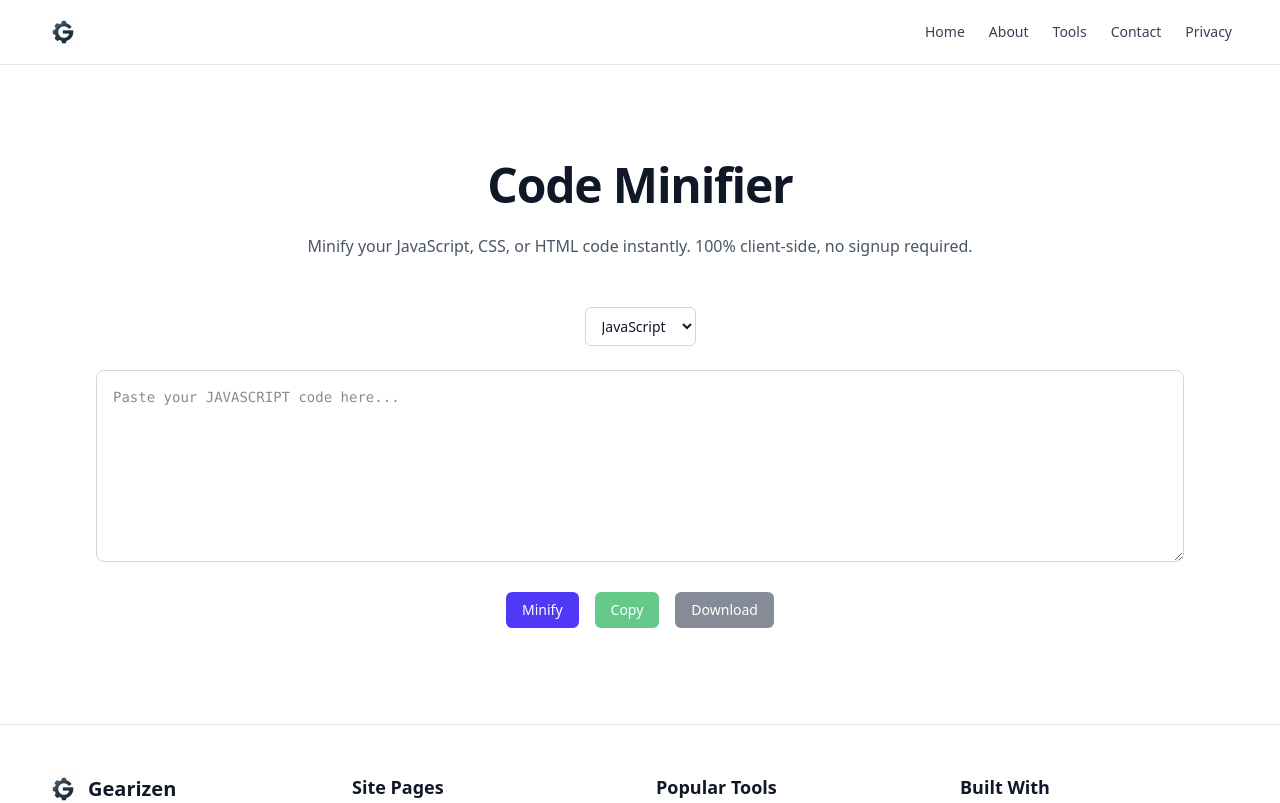
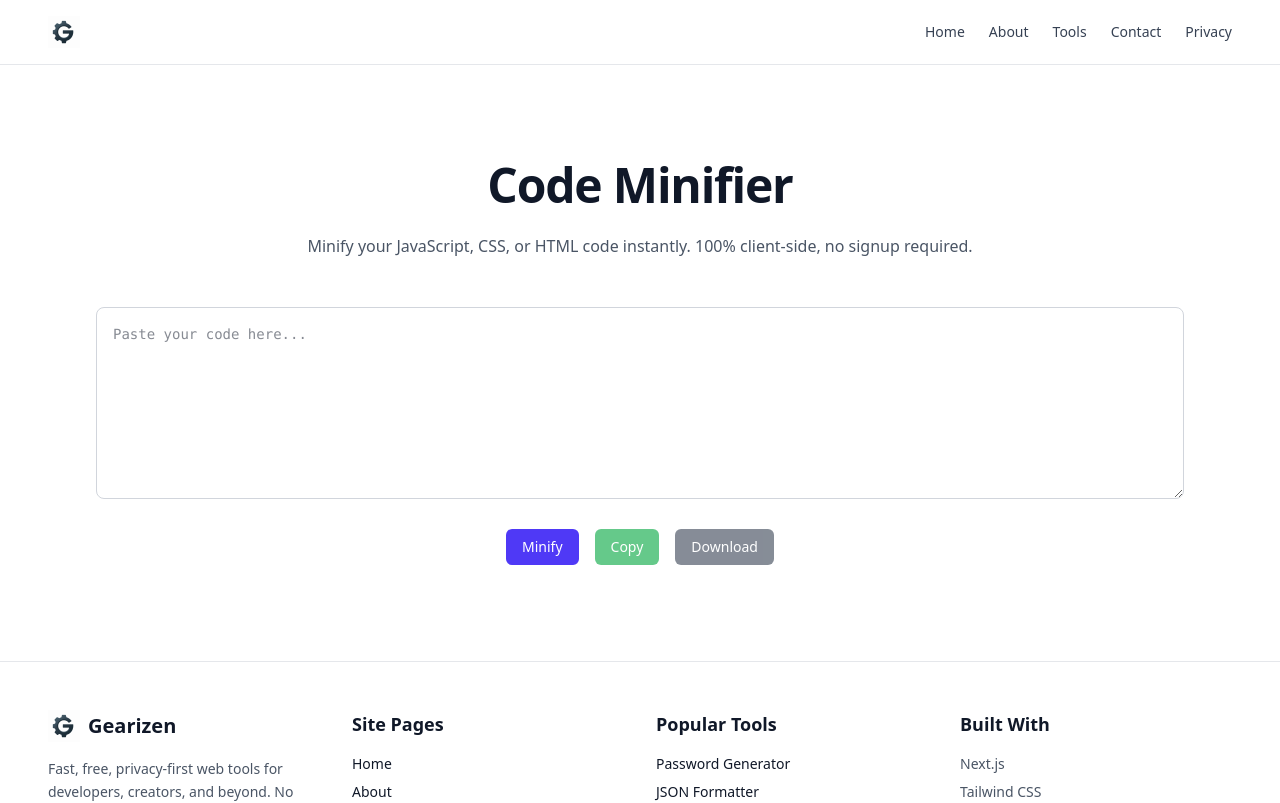
Before and after one commit to tahir-ozcan/gearizen, a Next.js app: page /tools/code-minifier in a window 1280 px wide. Shown: the top 803 px of the page. Built offline with nearby package versions, Linux system fonts and the light colour scheme.

Commit message:
feat(uuid-generator): add generate button

```diff
--- a/app/tools/code-minifier/code-minifier-client.tsx
+++ b/app/tools/code-minifier/code-minifier-client.tsx
@@ -4,13 +4,10 @@
 
 import { useState, ChangeEvent } from "react";
 
-type Language = "javascript" | "css" | "html";
-
 export default function CodeMinifierClient() {
   const [input, setInput] = useState("");
   const [output, setOutput] = useState("");
   const [error, setError] = useState<string | null>(null);
-  const [lang, setLang] = useState<Language>("javascript");
 
   const handleInput = (e: ChangeEvent<HTMLTextAreaElement>) => {
     setInput(e.target.value);
@@ -18,11 +15,6 @@ export default function CodeMinifierClient() {
     setError(null);
   };
 
-  const handleLang = (e: ChangeEvent<HTMLSelectElement>) => {
-    setLang(e.target.value as Language);
-    setOutput("");
-    setError(null);
-  };
 
   const minifyCode = () => {
     try {
@@ -55,12 +47,11 @@ export default function CodeMinifierClient() {
 
   const downloadOutput = () => {
     if (!output) return;
-    const ext = lang === "javascript" ? "js" : lang === "css" ? "css" : "html";
     const blob = new Blob([output], { type: "text/plain" });
     const url = URL.createObjectURL(blob);
     const a = document.createElement("a");
     a.href = url;
-    a.download = `minified.${ext}`;
+    a.download = "minified.txt";
     a.click();
     URL.revokeObjectURL(url);
   };
@@ -82,30 +73,13 @@ export default function CodeMinifierClient() {
         no signup required.
       </p>
 
-      {/* Language selector */}
-      <div className="flex justify-center mb-6">
-        <label htmlFor="lang" className="sr-only">
-          Select language
-        </label>
-        <select
-          id="lang"
-          value={lang}
-          onChange={handleLang}
-          className="border border-gray-300 rounded-md px-3 py-2 text-sm focus:outline-none focus:ring-2 focus:ring-indigo-500 transition"
-        >
-          <option value="javascript">JavaScript</option>
-          <option value="css">CSS</option>
-          <option value="html">HTML</option>
-        </select>
-      </div>
-
       {/* Input */}
       <textarea
         id="code-input"
         aria-label="Code input"
         value={input}
         onChange={handleInput}
-        placeholder={`Paste your ${lang.toUpperCase()} code here...`}
+        placeholder="Paste your code here..."
         className="w-full h-48 p-4 border border-gray-300 rounded-lg font-mono text-sm resize-y focus:outline-none focus:ring-2 focus:ring-indigo-500 transition"
       />
 
--- a/app/tools/uuid-generator/uuid-generator-client.tsx
+++ b/app/tools/uuid-generator/uuid-generator-client.tsx
@@ -1,7 +1,10 @@
 "use client";
+
+import { useState } from "react";
 
 export default function UuidGeneratorClient() {
   const generate = () => crypto.randomUUID();
+  const [uuid, setUuid] = useState<string>(generate());
   const copy = async (uuid: string) => {
     try {
       await navigator.clipboard.writeText(uuid);
@@ -11,7 +14,7 @@ export default function UuidGeneratorClient() {
     }
   };
 
-  const uuid = generate();
+  const onGenerate = () => setUuid(generate());
 
   return (
     <section className="space-y-6 max-w-xl mx-auto text-center">
@@ -31,6 +34,13 @@ export default function UuidGeneratorClient() {
         >
           Copy
         </button>
+        <button
+          type="button"
+          onClick={onGenerate}
+          className="px-4 py-2 bg-gray-700 text-white rounded-md hover:bg-gray-800 focus:outline-none focus:ring-2 focus:ring-gray-700"
+        >
+          Generate
+        </button>
       </div>
     </section>
   );
```
Also changed, not shown: 1 other file (tests, documents, lock files or other folders).
